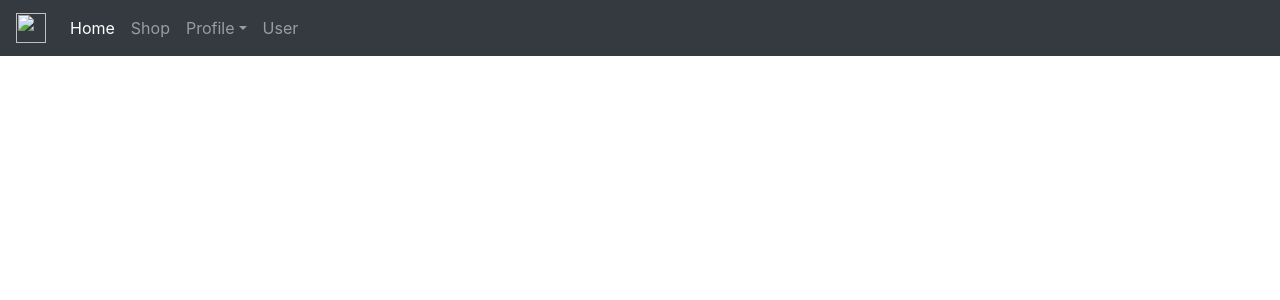
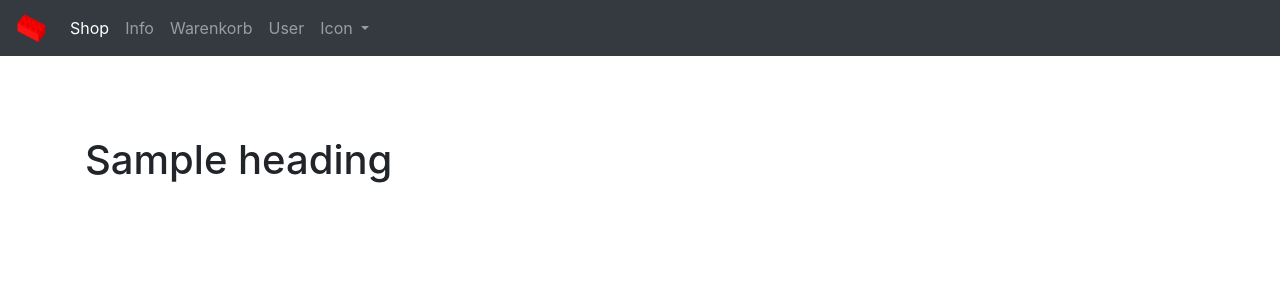
Before and after one commit to Luzi-Martin/LegoShop, a PHP site: template templates/header.php in a window 1280 px wide. Shown: the top 300 px of the page. Run offline with PHP 8.4, Linux system fonts and the light colour scheme; the template is opened without the code that fills it: most values are stand-ins (such as "Sample title", 1, 10 or a date in 2020).

Commit message:
- navbar

```diff
--- a/templates/header.php
+++ b/templates/header.php
@@ -1,21 +1,22 @@
 <!doctype html>
 <html lang="de">
+
 <head>
   <meta charset="utf-8">
   <meta name="viewport" content="width=device-width, initial-scale=1, shrink-to-fit=no">
 
   <!-- Bootstrap CSS -->
   <link rel="stylesheet" href="https://stackpath.bootstrapcdn.com/bootstrap/4.1.3/css/bootstrap.min.css" integrity="sha384-MCw98/SFnGE8fJT3GXwEOngsV7Zt27NXFoaoApmYm81iuXoPkFOJwJ8ERdknLPMO" crossorigin="anonymous">
-    <link rel="stylesheet" type="text/css" href="/css/style.css" >
+  <link rel="stylesheet" type="text/css" href="/css/style.css">
 
   <title><?= $title; ?> | Lego Shop</title>
 </head>
+
 <body>
-
   <header>
     <nav class="navbar navbar-expand-lg navbar-dark bg-dark">
       <a class="navbar-brand" href="#">
-        <img src="H:\Lego-shop\LegoShop\public\favicon.ico" width="30" height="30" class="d-inline-block align-top" alt="">
+        <img src="/public/images/lego-stein.png" width="30" height="30" class="d-inline-block align-top" alt="">
       </a>
       <button class="navbar-toggler" type="button" data-toggle="collapse" data-target="#navbarSupportedContent" aria-controls="navbarSupportedContent" aria-expanded="false" aria-label="Toggle navigation">
         <span class="navbar-toggler-icon"></span>
@@ -24,30 +25,44 @@
       <div class="collapse navbar-collapse" id="navbarSupportedContent">
         <ul class="navbar-nav mr-auto">
           <li class="nav-item active">
-            <a class="nav-link" href="#">Home <span class="sr-only">(current)</span></a>
+            <a class="nav-link" href="#">Shop <span class="sr-only">(current)</span></a>
           </li>
           <li class="nav-item">
-            <a class="nav-link" href="#">Shop</a>
+            <a class="nav-link" href="#">Info</a>
           </li>
+          <li class="nav-item">
+            <a class="nav-link" href="#">Warenkorb</a>
+          </li>
+          <li class="nav-item">
+            <a class="nav-link" href="/user">User</a>
+          </li>
+          <!-- If admin then show adminpage
+          <li class="nav-item">
+            <a class="nav-link" href="#">Adminpage</a>
+          </li> -->
           <li class="nav-item dropdown">
-            <a class="nav-link dropdown-toggle" href="#" id="navbarDropdown" role="button" data-toggle="dropdown" aria-haspopup="true" aria-expanded="false">Profile</a>
+            <a class="nav-link dropdown-toggle" href="#" id="navbarDropdown" role="button" data-toggle="dropdown" aria-haspopup="true" aria-expanded="false">
+              Icon
+            </a>
             <div class="dropdown-menu" aria-labelledby="navbarDropdown">
               <a class="dropdown-item" href="#">Bearbeitung</a>
               <div class="dropdown-divider"></div>
               <a class="dropdown-item" href="#">Abmelden</a>
             </div>
           </li>
-          <li class="nav-item">
-            <a class="nav-link" href="/user">User</a>
-          </li>
         </ul>
-      </div><!-- Optional JavaScript -->
+      </div>
+    </nav>
+    </header>
+
+    <main class="container">
+    <h1><?= $heading; ?></h1>
+
+    <!-- Optional JavaScript -->
     <!-- jQuery first, then Popper.js, then Bootstrap JS -->
     <script src="https://code.jquery.com/jquery-3.4.1.slim.min.js" integrity="sha384-J6qa4849blE2+poT4WnyKhv5vZF5SrPo0iEjwBvKU7imGFAV0wwj1yYfoRSJoZ+n" crossorigin="anonymous"></script>
     <script src="https://cdn.jsdelivr.net/npm/popper.js@1.16.0/dist/umd/popper.min.js" integrity="sha384-Q6E9RHvbIyZFJoft+2mJbHaEWldlvI9IOYy5n3zV9zzTtmI3UksdQRVvoxMfooAo" crossorigin="anonymous"></script>
     <script src="https://stackpath.bootstrapcdn.com/bootstrap/4.4.1/js/bootstrap.min.js" integrity="sha384-wfSDF2E50Y2D1uUdj0O3uMBJnjuUD4Ih7YwaYd1iqfktj0Uod8GCExl3Og8ifwB6" crossorigin="anonymous"></script>
 
-    </nav>
-    </header>
-
-    <main class="container">
+</body>
+</html>
```
Also changed, not shown: public/images/lego-stein.png (added). Lines whose indentation alone changed are shown as unchanged.
